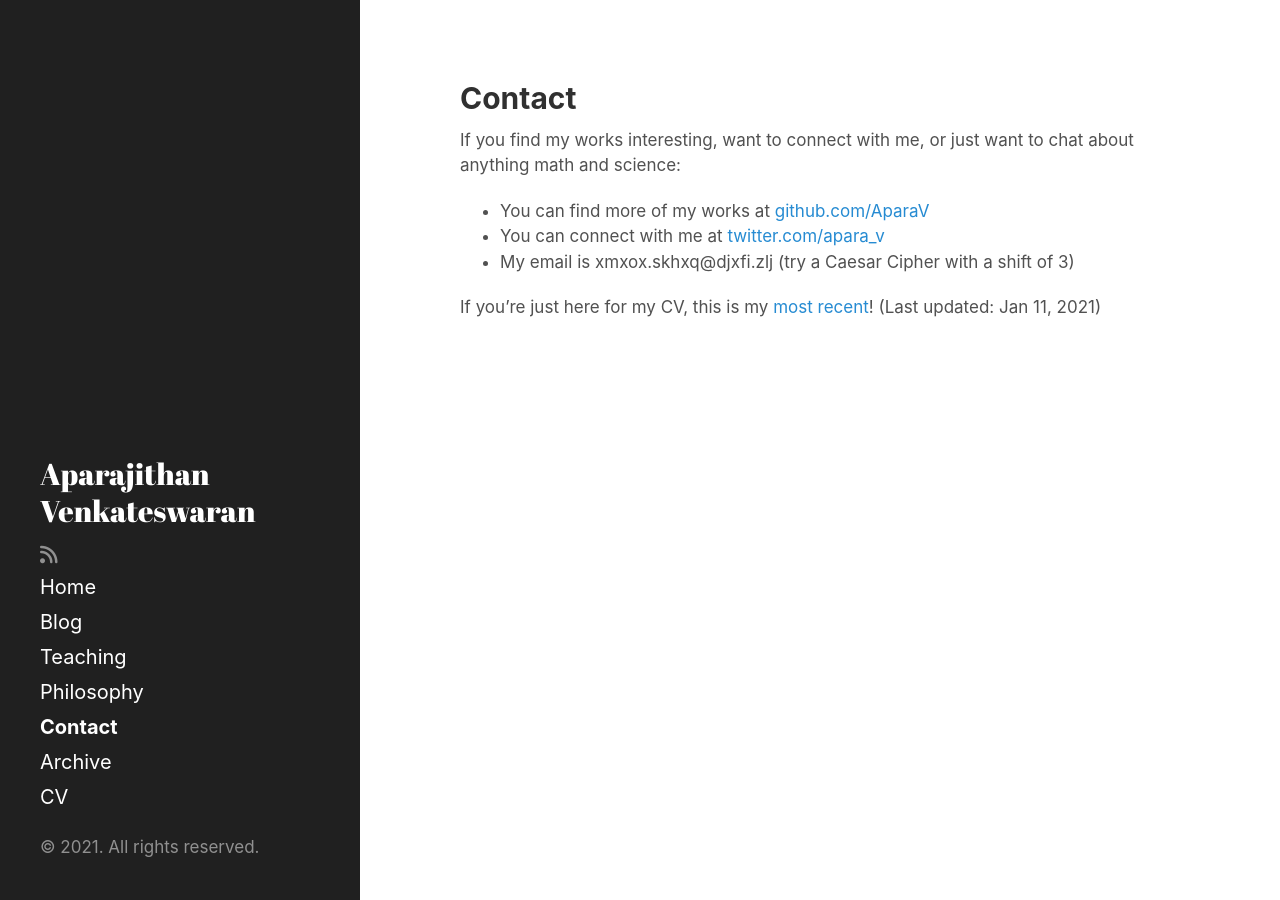
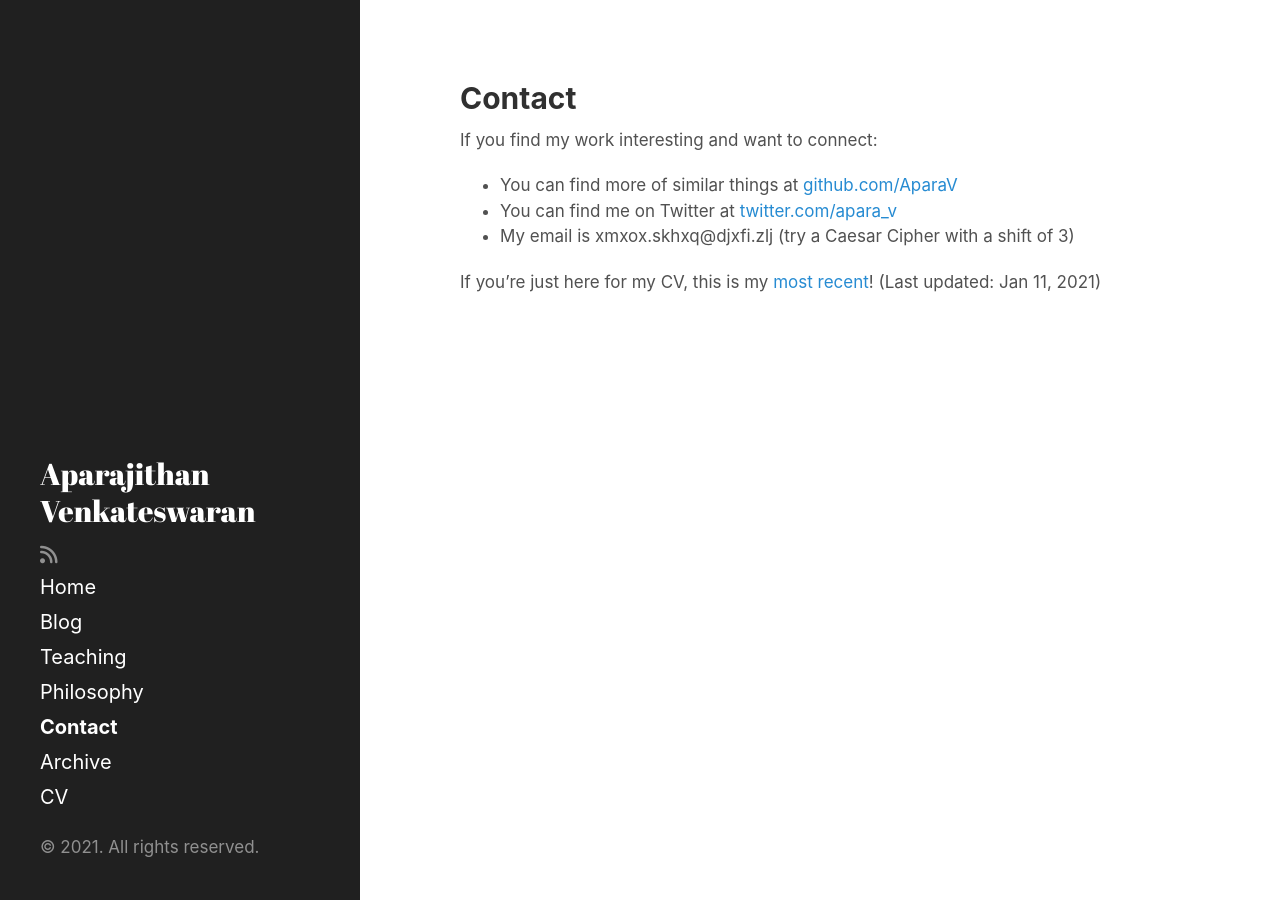
Before and after one commit to AparaV/aparavenkat.com, a Jekyll site: the page built from contact.md, in a window 1280 px wide. Built offline with Jekyll 4.4.1, drawn with Linux system fonts in a browser that asks for light colours; nearby versions of some CDN libraries.

Commit message:
Add picture to bio and update contact

```diff
--- a/contact.md
+++ b/contact.md
@@ -4,10 +4,10 @@
 title: Contact
 ---
 
-If you find my works interesting, want to connect with me, or just want to chat about anything math and science:
+If you find my work interesting and want to connect:
 
-* You can find more of my works at [github.com/AparaV](http://github.com/AparaV){:target="_blank"}
-* You can connect with me at [twitter.com/apara_v](http://twitter.com/apara_v){:target="_blank"}
+* You can find more of similar things at [github.com/AparaV](http://github.com/AparaV){:target="_blank"}
+* You can find me on Twitter at [twitter.com/apara_v](http://twitter.com/apara_v){:target="_blank"}
 * My email is xmxox.skhxq@djxfi.zlj (try a Caesar Cipher with a shift of 3)
 
 If you're just here for my CV, this is my [most recent](/assets/pdf/curriculum_vitae.pdf){:target="_blank"}! (Last updated: Jan 11, 2021)
--- a/index.html
+++ b/index.html
@@ -5,7 +5,11 @@
 
 
 <div class="container box">
-  <h2>About Me</h2>
+
+  <h2>Apara Venkat</h2>
+  <br/>
+
+  <img class="headshot" src="/assets/images/Apara_small.jpg" alt="">
 
   <p>
     I am Apara.
--- a/public/css/custom.css
+++ b/public/css/custom.css
@@ -3,3 +3,11 @@
 	width: auto;
 	display: block;
 }
+
+img.headshot {
+	align-items: center;
+	width: 40%;
+	/* margin-left: 30%; */
+	float: left;
+	margin-right: 7%;
+}
```
Also changed, not shown: assets/images/Apara_small.jpg (added).
